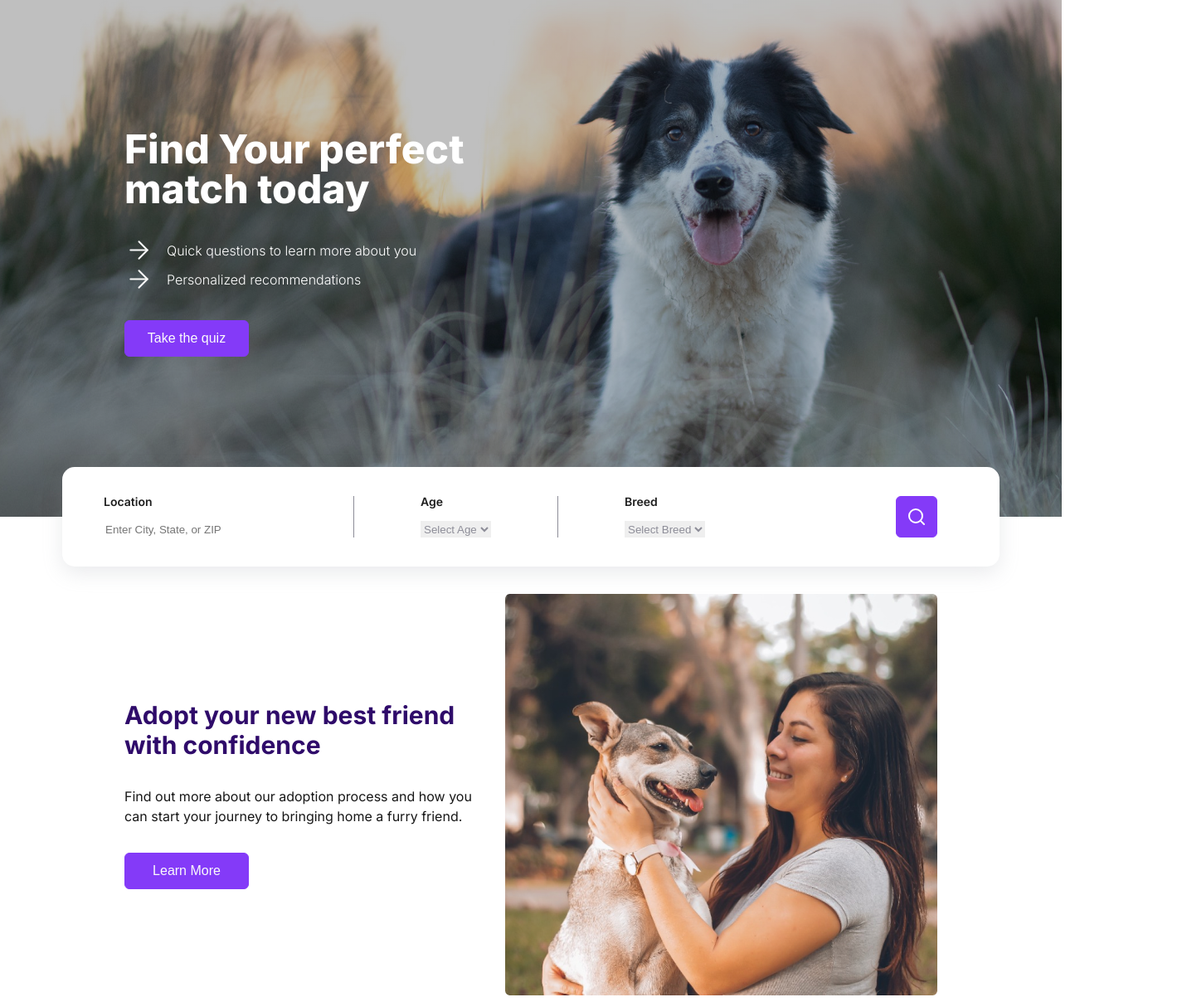
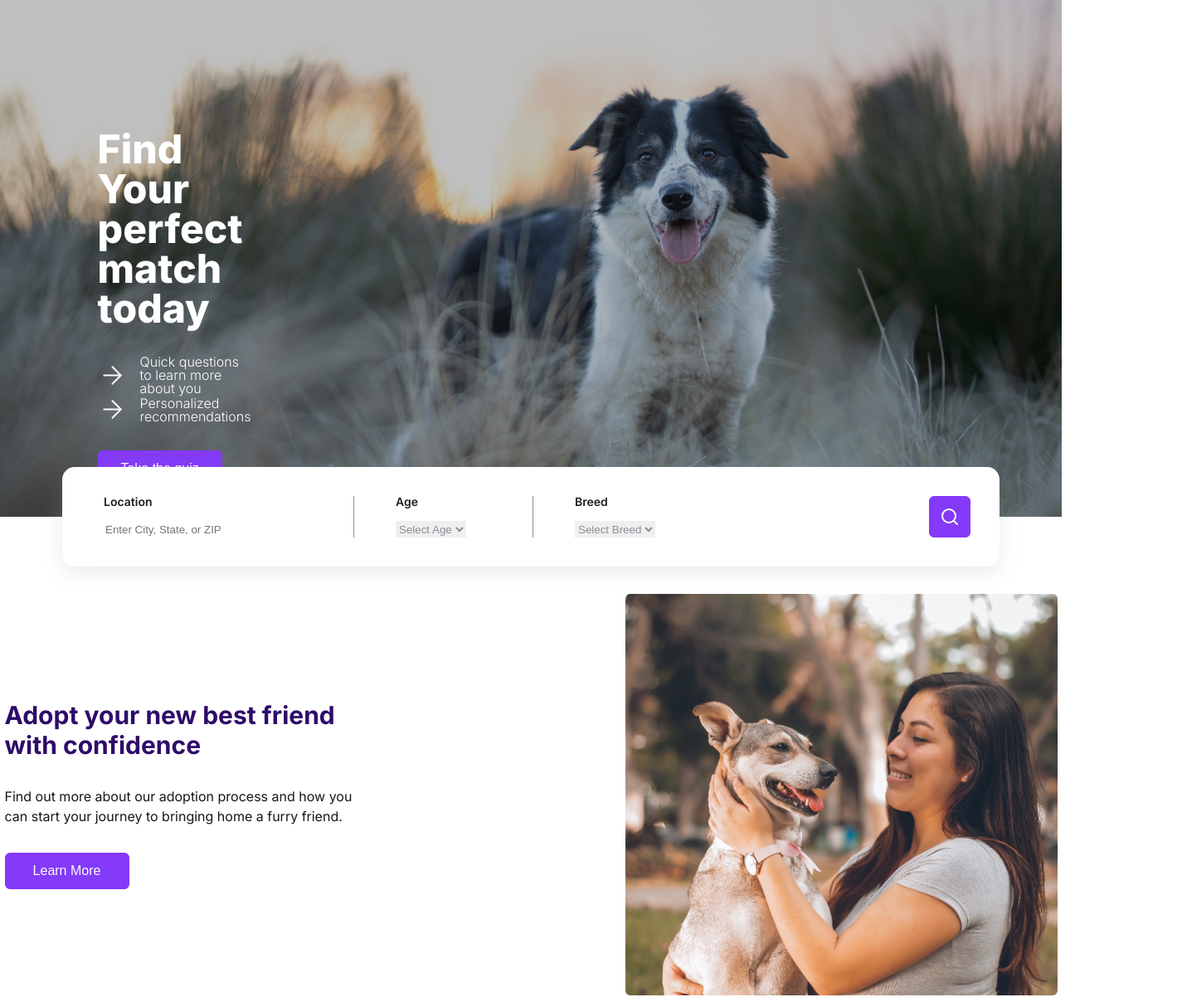
Before and after one commit to matthewkyang96/CityPups, a plain HTML site: page index.html in a window 1280 px wide. Shown: the part 92-1300 px from the top of the page at 83% size, 1425 px wide, since content can reach past the window. Drawn offline with Linux system fonts and the light colour scheme.

Commit message:
Add additional styling for elements with background images.

```diff
--- a/css/style.css
+++ b/css/style.css
@@ -130,7 +130,10 @@ main{
   background-repeat: no-repeat;
   height: 627px;
   background-position: center;
-  background-size: auto 1072px; /*108.329% 171.587%;*/
+  background-size: cover; /*108.329% 171.587%;*/
+  display: flex;
+  justify-content: center;
+  padding-right: 1010px;
 }
 
 footer {
@@ -201,7 +204,7 @@ footer {
 
 .form-group + .form-group{
   border-left: 0.1rem solid #8D8D98;
-  padding-left: 80px;
+  padding-left: 50px;
 }
 
 .search label{
@@ -224,14 +227,15 @@ footer {
 }
 
 .search button{
-  margin-left: 150px;
+  margin-left: 250px;
   width: 50px;
   height: 50px
 }
 
 section{
   display:flex;
-  justify-content: space-between;
+  justify-content: center;
+  gap: 450px;
   align-items: center;
   height: 550px;
   position: relative;
@@ -317,6 +321,7 @@ section > img{
   height: 440px;
   background: linear-gradient(0deg, rgba(0, 0, 0, 0.25) 0%, rgba(0, 0, 0, 0.25) 100%), url(/assets/bg.png), lightgray -119.353px -2px / 108.288% 110.624% no-repeat;
   background-repeat: no-repeat;
+  background-size: cover;
   display: flex;
   justify-content: right;
 }
```
